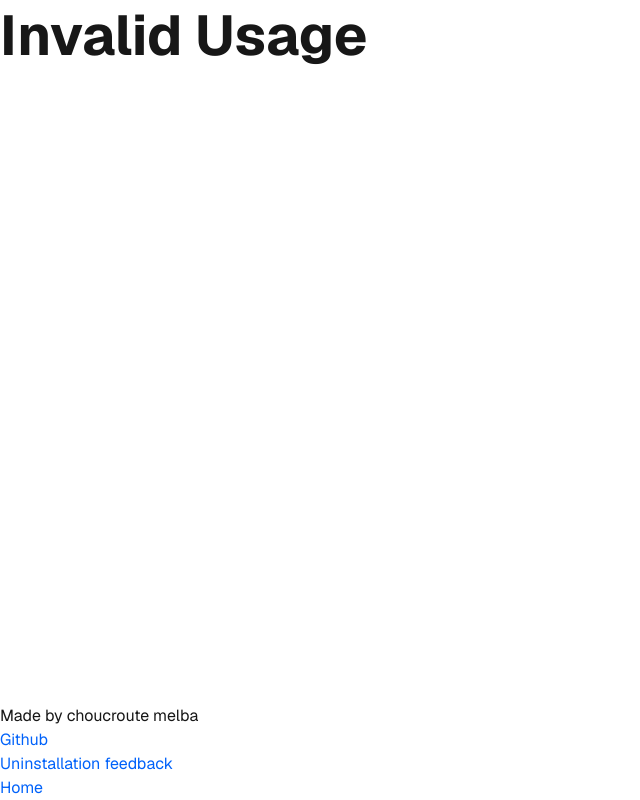
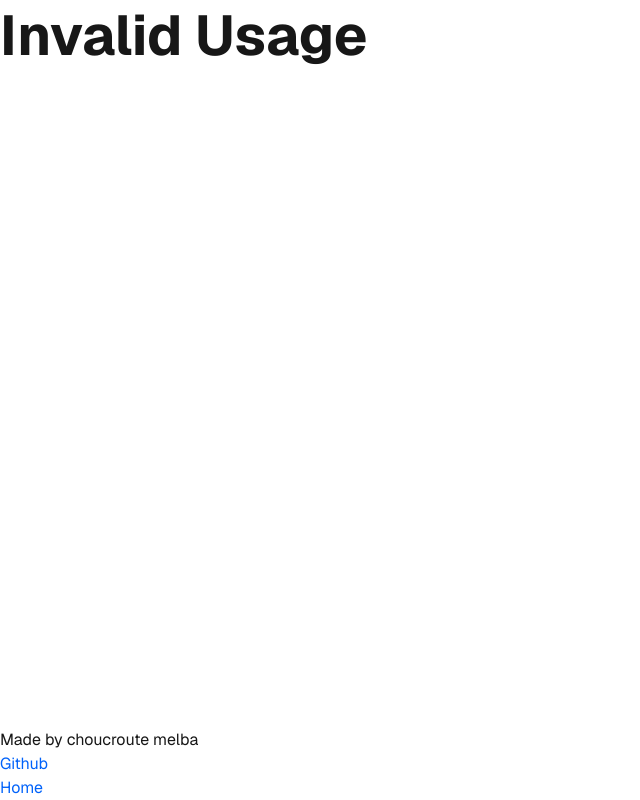
Before and after one commit to Choucroute-melba/emojeezer-website, a Next.js app: page /uninstallation/feedback in a window 1280 px wide. Shown: the whole page, without its empty margins (0-640 px from the left). Built offline with nearby package versions, Linux system fonts and the light colour scheme.

Commit message:
hide development feedback link

```diff
--- a/app/layout.tsx
+++ b/app/layout.tsx
@@ -30,7 +30,8 @@ export default function RootLayout({
           Made by choucroute melba
           <div className={"flex flex-col"}>
             <a href={"https://github.com/choucroute/emojeezer"}>Github</a>
-            <a href={"/uninstallation/feedback?version=168.1.1.1&buildtype=debug"}>Uninstallation feedback</a>
+            { process.env.ENV_TYPE === "dev" &&
+            <a href={"/uninstallation/feedback?version=168.1.1.1&buildtype=debug"}>Uninstallation feedback</a>}
             <a href={"/"}>Home</a>
           </div>
         </footer>
```
